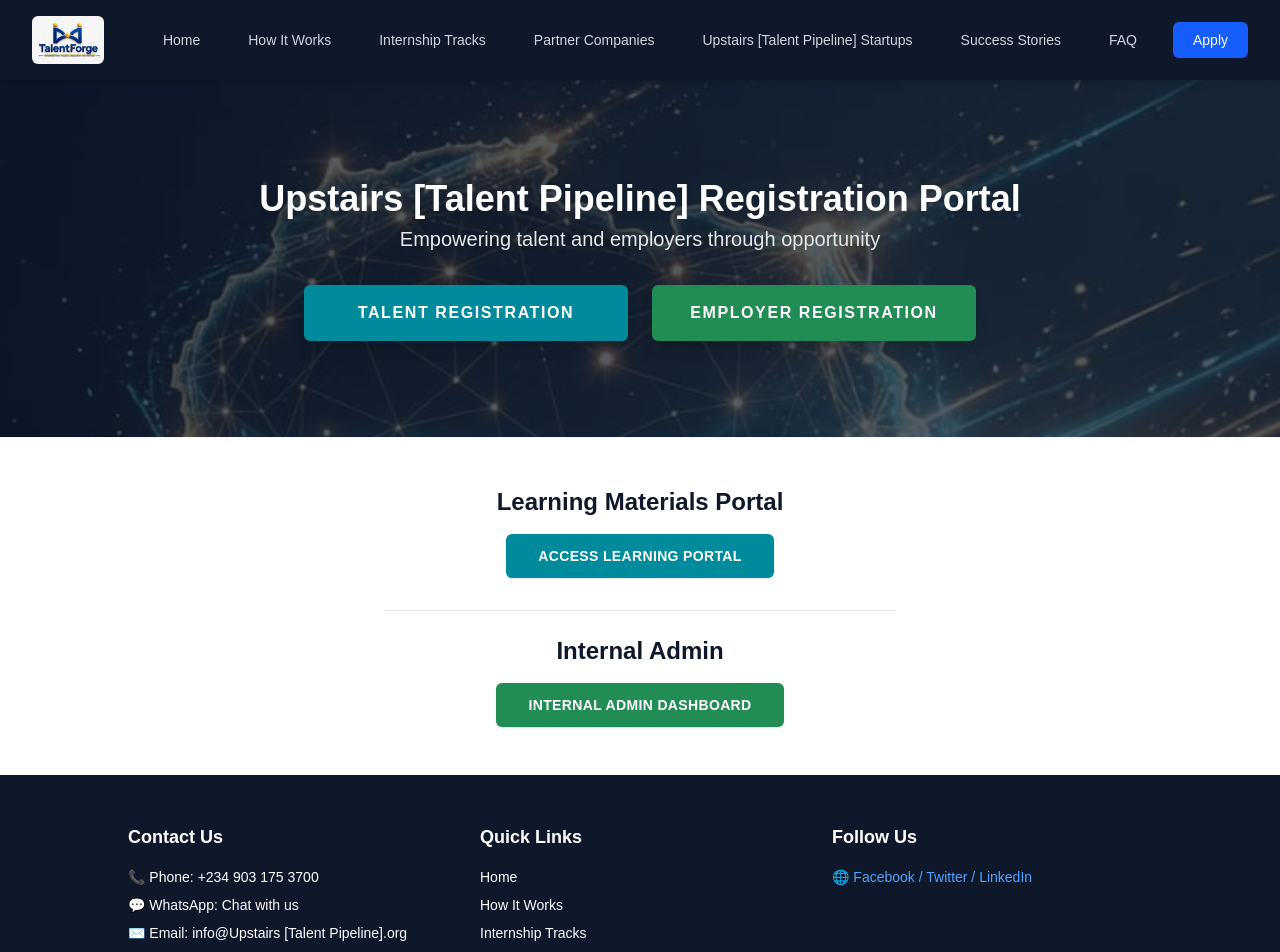
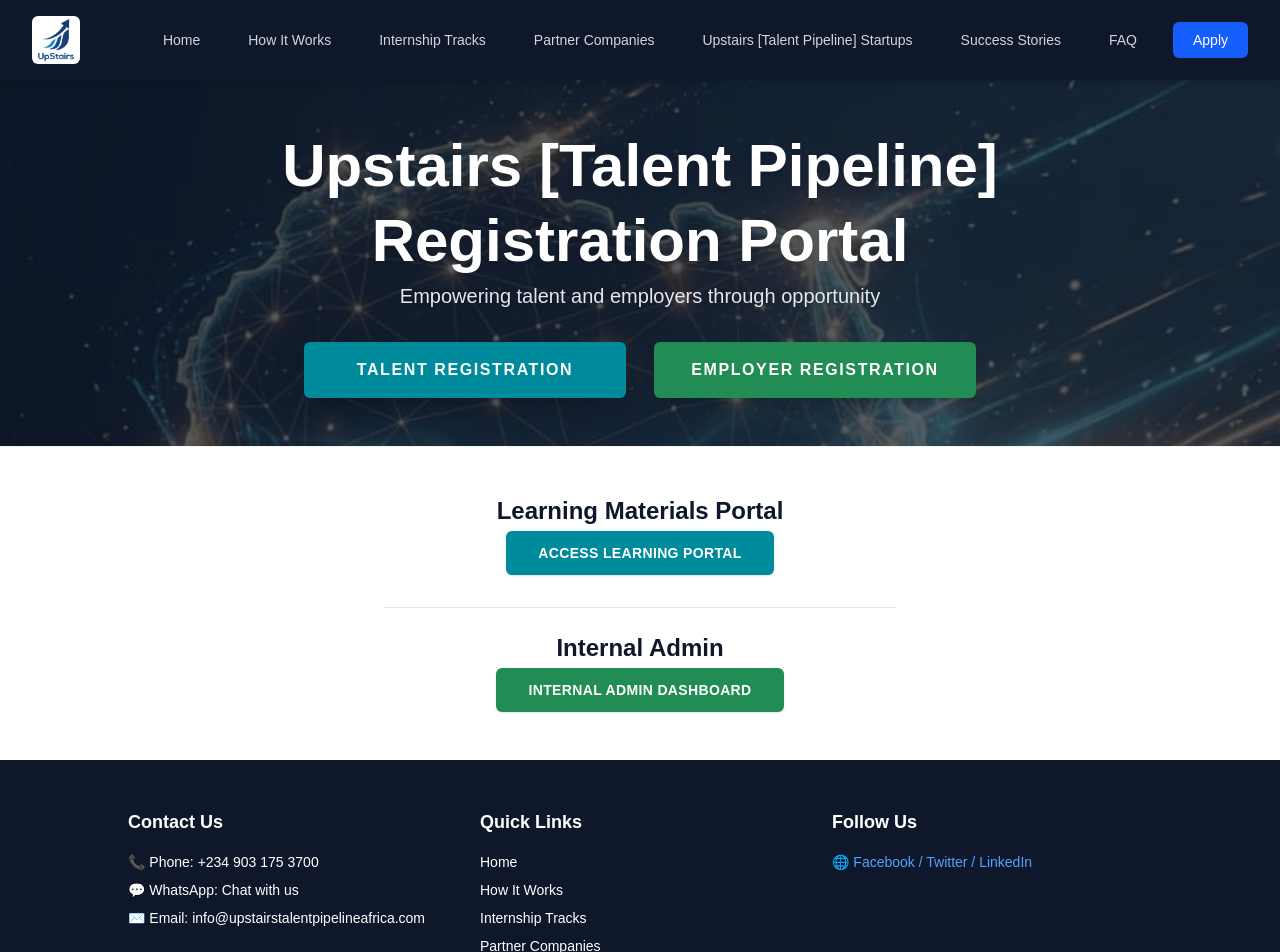
Before and after one commit to upstairsta/upstairs, a Next.js app: page / in a window 1280 px wide. Shown: the top 952 px of the page. Built offline with nearby package versions, Linux system fonts and the light colour scheme.

Commit message:
adjust styling margin and padding

```diff
--- a/app/page.tsx
+++ b/app/page.tsx
@@ -23,11 +23,11 @@
       </div>
 
       {/* HERO CONTENT */}
-      <div className="flex flex-col justify-center items-center text-center relative z-10 px-6 py-16 md:py-24 lg:px-32 flex-grow">
+      <div className="flex flex-col justify-center items-center text-center relative z-10 px-6 py-16 md:py-12 lg:px-32 flex-grow">
 
         {/* TITLE */}
         <div className="max-w-4xl">
-          <h1 className="text-4xl md:text-3xl lg:text-4xl font-bold text-white mb-1 leading-tight drop-shadow-md">
+          <h1 className="text-4xl md:text-5xl lg:text-6xl font-bold text-white mb-1 leading-tight drop-shadow-md">
             Upstairs [Talent Pipeline] Registration Portal
           </h1>
           <p className="text-base md:text-lg lg:text-xl text-gray-200 mb-0 drop-shadow-sm font-normal">
@@ -35,7 +35,7 @@
           </p>
         </div>
 
-        <div className="flex flex-col sm:flex-row gap-6 items-center justify-center mt-8 w-full max-w-2xl">
+        <div className="flex flex-col sm:flex-row gap-7 items-center justify-center mt-8 w-full max-w-2xl">
           <Link
             href="/apply/talent"
             className="bg-[#008b9c] hover:bg-[#009fb3] text-white font-bold text-sm md:text-base py-4 px-8 uppercase tracking-widest text-center transition-colors shadow-lg rounded-md w-full sm:w-auto flex-1"
@@ -56,7 +56,7 @@
         <div className="flex flex-col items-center text-center space-y-8 max-w-lg mx-auto">
 
           {/* Learning Materials Portal */}
-          <div className="flex flex-col items-center space-y-4 w-full">
+          <div className="flex flex-col items-center space-y-1 w-full">
             <h2 className="text-xl md:text-2xl font-bold text-slate-900">
               Learning Materials Portal
             </h2>
@@ -69,7 +69,7 @@
           </div>
 
           {/* Internal Admin Portal */}
-          <div className="flex flex-col items-center space-y-4 w-full border-t border-gray-200 pt-6">
+          <div className="flex flex-col items-center space-y-1 w-full border-t border-gray-200 pt-6">
             <h2 className="text-xl md:text-2xl font-bold text-slate-900">
               Internal Admin
             </h2>
@@ -91,7 +91,7 @@
             <h3 className="font-bold text-lg mb-4">Contact Us</h3>
             <p className="text-sm mb-2">📞 Phone: <a href="tel:+2349031753700" className="hover:text-[#008b9c] transition-colors">+234 903 175 3700</a></p>
             <p className="text-sm mb-2">💬 WhatsApp: <a href="https://wa.me/2349031753700" className="hover:text-[#008b9c] transition-colors">Chat with us</a></p>
-            <p className="text-sm">✉️ Email: info@Upstairs [Talent Pipeline].org</p>
+            <p className="text-sm">✉️ Email: info@upstairstalentpipelineafrica.com</p>
           </div>
 
           <div>
```
Also changed, not shown: public/logo.jpeg.
